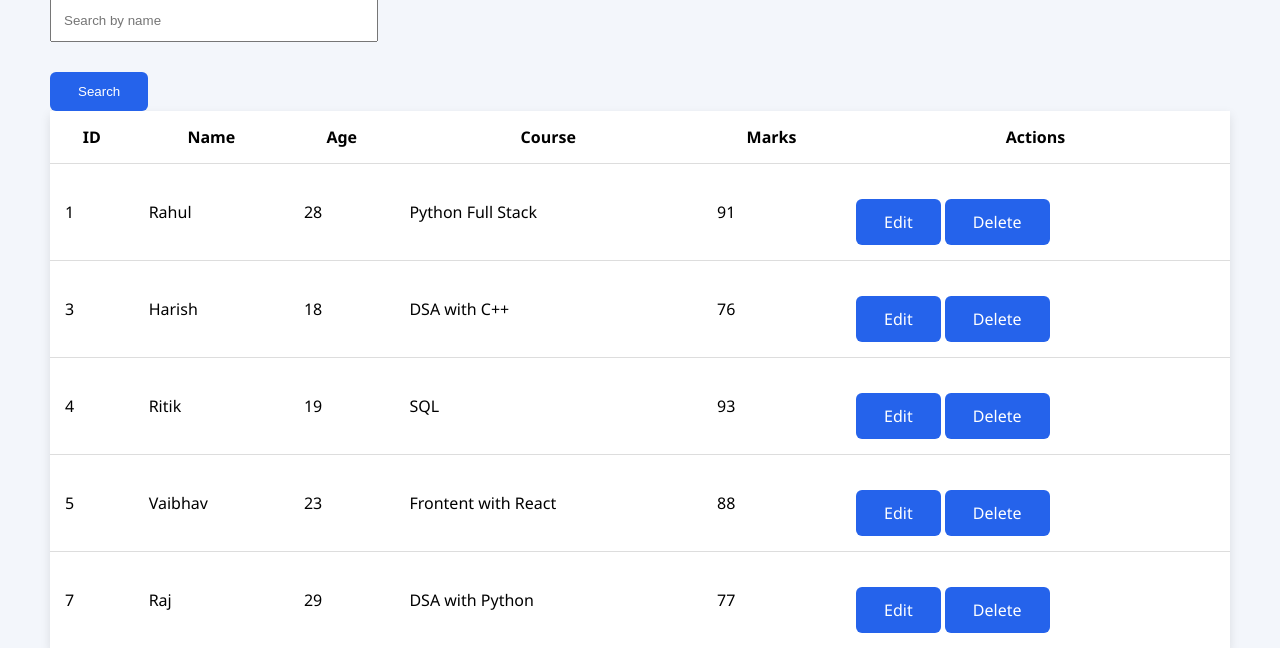
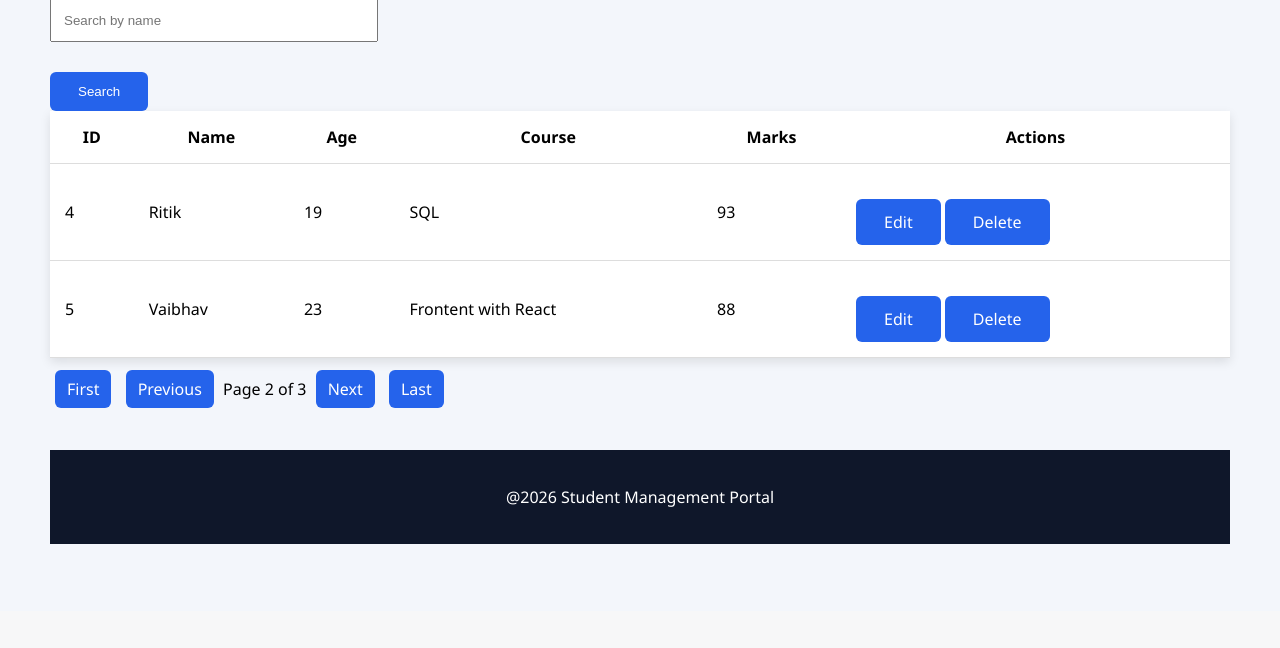
Before and after one commit to gladdenbackup123/Django, a Django app: page /students/?page=2 in a window 1280 px wide. Shown: the part 189-837 px from the top of the page. After the commit the page ends 733 px from the top, so only its background shows below. Run offline with Django 5.2, Linux system fonts and the light colour scheme; a user stored in the database is signed in; data comes from the database, SQL or seed files in the repository; both versions use the stored data as it was after the commit.

Commit message:
Added Pagination

```diff
--- a/student_portal/students/static/css/style.css
+++ b/student_portal/students/static/css/style.css
@@ -81,3 +81,16 @@ body{
     padding:20px;
     margin-top:50px;
 }
+
+.pagination{
+    margin-top:20px;
+}
+
+.pagination a{
+    margin:0 5px;
+    padding:8px 12px;
+    background:#2563eb;
+    color:white;
+    text-decoration:none;
+    border-radius:6px;
+}
--- a/student_portal/students/templates/students.html
+++ b/student_portal/students/templates/students.html
@@ -37,4 +37,17 @@
     {% endfor %}
 </table>
 
+<div class="pagination">
+    {% if students.has_previous %}
+        <a href="?page=1">First</a>
+        <a href="?page={{ students.previous_page_number }}">Previous</a>
+    {% endif %}
+
+    <span>Page {{ students.number }} of {{ students.paginator.num_pages }}</span>
+
+    {% if students.has_next %}
+        <a href="?page={{ students.next_page_number }}">Next</a>
+        <a href="?page={{ students.paginator.num_pages }}">Last</a>
+    {% endif %}
+
 {% endblock %}
--- a/student_portal/students/views.py
+++ b/student_portal/students/views.py
@@ -6,6 +6,7 @@ from django.contrib.auth.forms import AuthenticationForm,UserCreationForm,Passwo
 from django.contrib.auth import update_session_auth_hash
 from django.contrib.auth import login, logout
 from django.contrib.auth.decorators import login_required
+from django.core.paginator import Paginator
 
 # Create your views here.
 # def home(request):
@@ -21,6 +22,11 @@ def home(request):
 @login_required
 def students_page(request):
     students = Student.objects.all()
+
+    paginator = Paginator(students, 2) # Show 2 students per page
+    page_number = request.GET.get('page')
+    students = paginator.get_page(page_number)
+
     query = request.GET.get('search')
 
     if query:
```
Also changed, not shown: student_portal/db.sqlite3.
